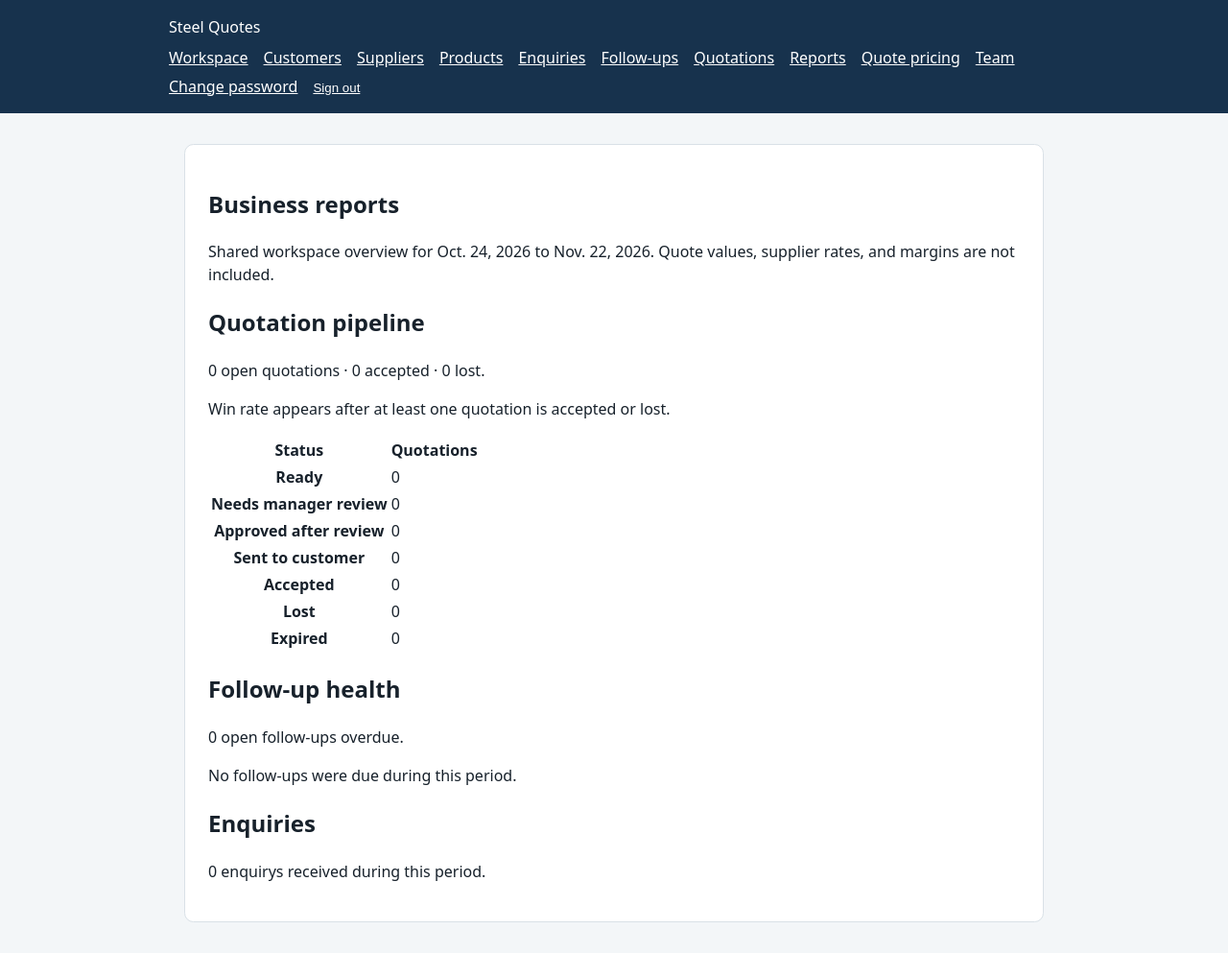
After one commit to rnvjn2126/b2bproject, a Django app: page /reports/ in a window 1280 px wide. The commit adds this page. Shown: the whole page at 96% size. Run offline with Django 5.2, Linux system fonts and the light colour scheme; the visitor is signed in with stand-in values (Sample User, id 1); data that the repository does not hold is empty.

Commit message:
feat: add quote and follow-up reports

```diff
--- a/dashboard/urls.py
+++ b/dashboard/urls.py
@@ -7,6 +7,7 @@ urlpatterns = [
     path("", views.home, name="home"),
     path("team/", views.team_list, name="team_list"),
     path("team/activity/", views.activity_log, name="activity_log"),
+    path("reports/", views.reports, name="reports"),
     path("team/invitations/<slug:token>/accept/", views.team_invite_accept, name="team_invite_accept"),
     path("team/members/<int:pk>/role/", views.team_member_role, name="team_member_role"),
     path("team/members/<int:pk>/remove/", views.team_member_remove, name="team_member_remove"),
--- a/dashboard/views.py
+++ b/dashboard/views.py
@@ -2,6 +2,7 @@ import csv
 import hashlib
 import secrets
 from datetime import timedelta
+from decimal import Decimal, ROUND_HALF_UP
 from django.contrib.auth import get_user_model, login
 from django.contrib.auth.decorators import login_required
 from django.core.exceptions import PermissionDenied
@@ -12,7 +13,7 @@ from django.urls import reverse
 from django.views.generic import CreateView, DeleteView, ListView, UpdateView
 from django.shortcuts import get_object_or_404, redirect, render
 from django.db import transaction
-from django.db.models import Prefetch, Q
+from django.db.models import Count, Prefetch, Q
 from django.utils import timezone
 from django.views.decorators.http import require_http_methods, require_POST
 
@@ -284,6 +285,62 @@ def activity_log(request):
     events = AuditEvent.objects.filter(owner=owner).select_related("actor")
     page = Paginator(events, 50).get_page(request.GET.get("page"))
     return render(request, "dashboard/activity_log.html", {"page": page})
+
+
+@login_required
+def reports(request):
+    owner = account_owner(request.user)
+    today = timezone.localdate()
+    period_start = today - timedelta(days=29)
+    quotes = Quote.objects.filter(owner=owner, rfq__owner=owner, rfq__customer__owner=owner)
+    counts = {
+        row["status"]: row["total"]
+        for row in quotes.values("status").annotate(total=Count("id"))
+    }
+    accepted = counts.get(Quote.Status.ACCEPTED, 0)
+    lost = counts.get(Quote.Status.LOST, 0)
+    decided = accepted + lost
+    win_rate = (
+        (Decimal(accepted) * 100 / decided).quantize(Decimal("0.1"), rounding=ROUND_HALF_UP)
+        if decided else None
+    )
+    due_follow_ups = FollowUp.objects.filter(
+        owner=owner, rfq__owner=owner, rfq__customer__owner=owner,
+        due_on__range=(period_start, today),
+    )
+    due_count = due_follow_ups.count()
+    completed_count = due_follow_ups.filter(completed_at__isnull=False).count()
+    follow_up_completion_rate = (
+        (Decimal(completed_count) * 100 / due_count).quantize(Decimal("0.1"), rounding=ROUND_HALF_UP)
+        if due_count else None
+    )
+    return render(request, "dashboard/reports.html", {
+        "pipeline": [
+            {"label": label, "count": counts.get(status, 0)}
+            for status, label in Quote.Status.choices
+        ],
+        "open_quote_count": sum(counts.get(status, 0) for status in (
+            Quote.Status.READY, Quote.Status.NEEDS_REVIEW, Quote.Status.APPROVED, Quote.Status.SENT,
+        )),
+        "accepted_count": accepted,
+        "lost_count": lost,
+        "decided_count": decided,
+        "win_rate": win_rate,
+        "has_win_rate": win_rate is not None,
+        "period_start": period_start,
+        "today": today,
+        "overdue_follow_up_count": FollowUp.objects.filter(
+            owner=owner, rfq__owner=owner, rfq__customer__owner=owner,
+            completed_at__isnull=True, due_on__lt=today,
+        ).count(),
+        "due_follow_up_count": due_count,
+        "completed_follow_up_count": completed_count,
+        "follow_up_completion_rate": follow_up_completion_rate,
+        "has_follow_up_completion_rate": follow_up_completion_rate is not None,
+        "new_enquiry_count": RFQ.objects.filter(
+            owner=owner, customer__owner=owner, received_on__range=(period_start, today),
+        ).count(),
+    })
 
 
 @login_required
--- a/templates/base.html
+++ b/templates/base.html
@@ -26,6 +26,7 @@
       <a href="{% url 'dashboard:rfq_list' %}">Enquiries</a>
       <a href="{% url 'dashboard:followup_list' %}">Follow-ups</a>
       <a href="{% url 'dashboard:quote_list' %}">Quotations</a>
+      <a href="{% url 'dashboard:reports' %}">Reports</a>
       <a href="{% url 'dashboard:quote_pricing_settings' %}">Quote pricing</a>
       <a href="{% url 'dashboard:team_list' %}">Team</a>
       <a href="{% url 'password_change' %}">Change password</a>
--- /dev/null
+++ b/templates/dashboard/reports.html
@@ -0,0 +1,20 @@
+{% extends "base.html" %}
+{% block title %}Business reports | Steel Quotes{% endblock %}
+{% block content %}
+<section class="card">
+  <h1>Business reports</h1>
+  <p>Shared workspace overview for {{ period_start }} to {{ today }}. Quote values, supplier rates, and margins are not included.</p>
+  <h2>Quotation pipeline</h2>
+  <p>{{ open_quote_count }} open quotations · {{ accepted_count }} accepted · {{ lost_count }} lost.</p>
+  {% if has_win_rate %}<p>Win rate of decided quotations: {{ win_rate }}% ({{ accepted_count }} accepted out of {{ decided_count }} accepted or lost).</p>{% else %}<p>Win rate appears after at least one quotation is accepted or lost.</p>{% endif %}
+  <div class="table-scroll"><table>
+    <thead><tr><th scope="col">Status</th><th scope="col">Quotations</th></tr></thead>
+    <tbody>{% for row in pipeline %}<tr><th scope="row">{{ row.label }}</th><td>{{ row.count }}</td></tr>{% endfor %}</tbody>
+  </table></div>
+  <h2>Follow-up health</h2>
+  <p>{{ overdue_follow_up_count }} open follow-up{{ overdue_follow_up_count|pluralize }} overdue.</p>
+  {% if has_follow_up_completion_rate %}<p>Completion for reminders due in this period: {{ follow_up_completion_rate }}% ({{ completed_follow_up_count }} of {{ due_follow_up_count }}).</p>{% else %}<p>No follow-ups were due during this period.</p>{% endif %}
+  <h2>Enquiries</h2>
+  <p>{{ new_enquiry_count }} enquiry{{ new_enquiry_count|pluralize }} received during this period.</p>
+</section>
+{% endblock %}
```
Also changed, not shown: dashboard/test_reports.py (added, +86 -0 lines), docs/ASSUMPTIONS_AND_QUESTIONS.md (+1 -0 lines), docs/COMPLIANCE_READINESS.md (+1 -0 lines), docs/GROWTH_STRATEGY.md (+2 -2 lines), docs/PRODUCT_BRIEF.md (+1 -0 lines), docs/SECURITY_REVIEW.md (+2 -1 lines), README.md.
